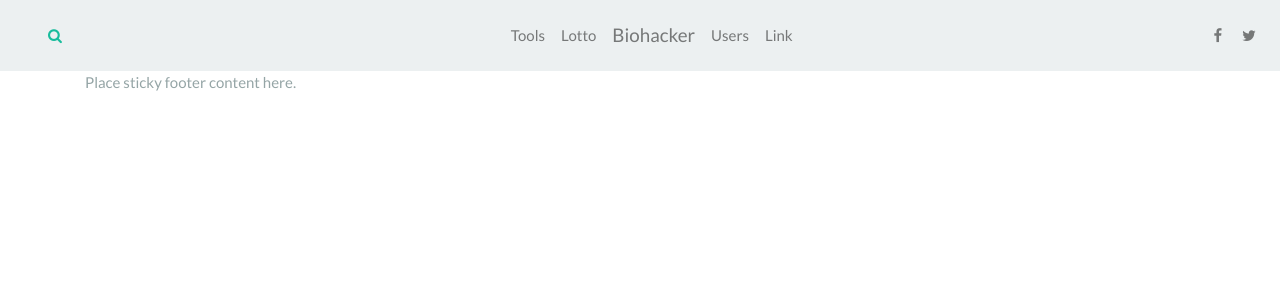
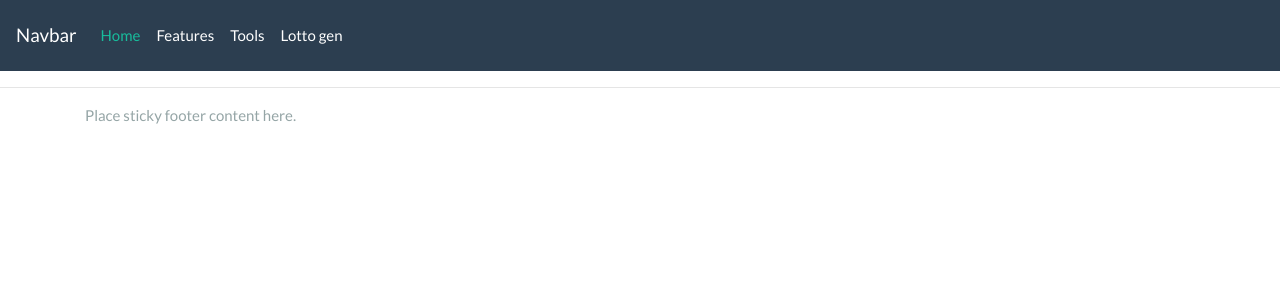
Before and after one commit to partrita/learn-django, a Django app: page /draft/ in a window 1280 px wide. Shown: the top 300 px of the page. Run offline with Django 3.2, Linux system fonts and the light colour scheme; the visitor is signed in with stand-in values (Sample User, id 1); data that the repository does not hold is empty; some libraries are stand-ins or nearby versions.

Commit message:
20200224

```diff
--- a/blog/templates/blog/base.html
+++ b/blog/templates/blog/base.html
@@ -12,48 +12,44 @@
 </head>
 
 <body>
+    <nav class="navbar navbar-expand-lg navbar-dark bg-primary fix-top">
+        <a class="navbar-brand" href="/">Navbar</a>
+        <button class="navbar-toggler collapsed" type="button" data-toggle="collapse" data-target="#navbarColor01" aria-controls="navbarColor01" aria-expanded="false" aria-label="Toggle navigation">
+            <span class="navbar-toggler-icon"></span>
+          </button>
 
-<nav class="navbar navbar-light navbar-expand-md bg-light justify-content-md-center justify-content-start">
-    <a class="navbar-brand d-md-none d-inline" href="/">Biohacker</a>
-    <button class="navbar-toggler ml-1" type="button" data-toggle="collapse" data-target="#collapsingNavbar2">
-        <span class="navbar-toggler-icon"></span>
-    </button>
-    <a class="nav-link" href="#"><i class="fa fa-search mr-1"></i></a>
-    <div class="navbar-collapse collapse justify-content-between align-items-center w-100" id="collapsingNavbar2">
-        <ul class="navbar-nav mx-auto text-md-center text-left">
-            <li class="nav-item">
-                <a class="nav-link" href="{% url 'tools:tools_list' %}">Tools</a>
+        <div class="navbar-collapse collapse show" id="navbarColor01" >
+          <ul class="navbar-nav mr-auto">
+            <li class="nav-item active">
+              <a class="nav-link" href="#">Home <span class="sr-only">(current)</span></a>
             </li>
             <li class="nav-item">
-                <a class="nav-link" href="{% url 'lotto:index' %}">Lotto</a>
-            </li>
-            <li class="nav-item my-auto">
-                <a class="nav-link navbar-brand mx-0 d-none d-md-inline" href="/">Biohacker</a>
+              <a class="nav-link" href="#">Features</a>
             </li>
             <li class="nav-item">
-                <a class="nav-link" href="{% url 'tools:tools_list' %}">Users</a>
+              <a class="nav-link" href="{% url 'tools:tools_list' %}">Tools</a>
             </li>
             <li class="nav-item">
-                <a class="nav-link" href="{% url 'tools:tools_list' %}">Link</a>
+              <a class="nav-link" href="{% url 'lotto:index' %}">Lotto gen</a>
             </li>
-        </ul>
-        <ul class="nav navbar-nav flex-row justify-content-md-center justify-content-start flex-nowrap">
-            <li class="nav-item"><a class="nav-link" href=""><i class="fa fa-facebook mr-1"></i></a> </li>
-            <li class="nav-item"><a class="nav-link" href=""><i class="fa fa-twitter"></i></a> </li>
-        </ul>
-    </div>
-</nav>
+          </ul>
+          <!-- <form class="form-inline my-2 my-lg-0">
+            <input class="form-control mr-sm-2" type="text" placeholder="Search">
+            <button class="btn btn-secondary my-2 my-sm-0" type="submit">Search</button>
+          </form> -->
+        </div>
+      </nav>
 
-   <!-- Begin page content -->
-   <main role="main" class="container">
-    <div class="starter-template">
 
+<!-- Begin page content -->
+
+<div class="container">
     {% block content %}
     {% endblock %}
-  </div>
-  </main>
+</div>
 
   <footer class="footer">
+      <hr/>
     <div class="container">
       <span class="text-muted">Place sticky footer content here.</span>
     </div>
```
